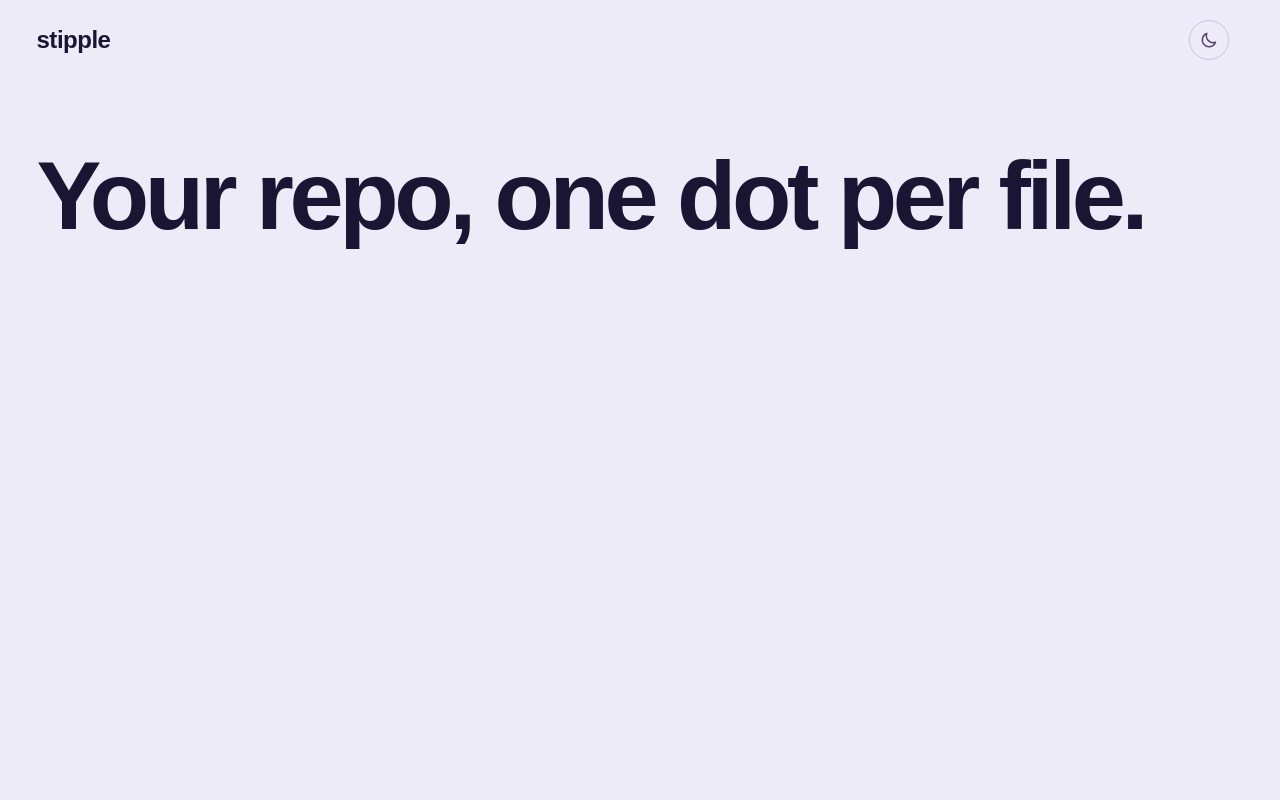
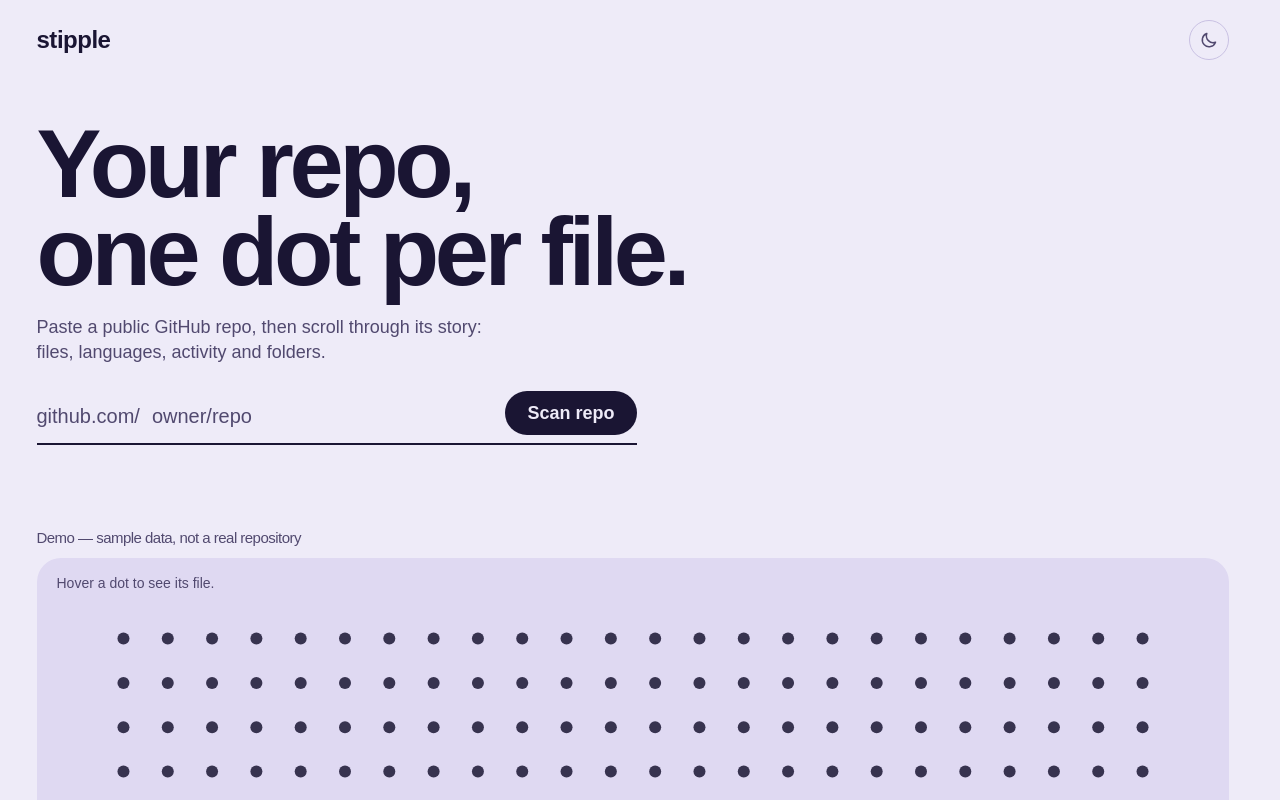
Before and after one commit to PranshuuShuklaa/Stipple, a Next.js app: page / in a window 1280 px wide. Shown: the top 800 px of the page. Built offline with nearby package versions, Linux system fonts and the light colour scheme; a web font is replaced by a local one.

Commit message:
Home page

```diff
--- a/src/app/dev/engine/client.tsx
+++ b/src/app/dev/engine/client.tsx
@@ -2,7 +2,7 @@
 
 import { useRef, useState } from 'react'
 import type { Scan } from '@/lib/types/scan'
-import { DotStage, type DotStageHandle } from '@/features/report/dot-stage'
+import { DotStage, type DotStageHandle } from '@/components/ui/dot-stage'
 import type { LayoutName } from '@/engine/renderer'
 
 interface DevEngineClientProps {
@@ -184,6 +184,7 @@ export function DevEngineClient({ scan }: DevEngineClientProps) {
         scan={scan}
         initialLayout={activeLayout}
         onLayoutChange={(l) => setActiveLayout(l)}
+        showDevOverlay
       />
 
       {/* Specifications & Layout Summary */}
--- /dev/null
+++ b/src/app/home.module.css
@@ -0,0 +1,29 @@
+/* Home page hero and demo section. Spacing numbers follow
+ * reference/repolens-reference.html (h1 margin 40/20, sub 46ch, story
+ * 48 px gap). The page itself carries no top padding: the headline sits
+ * 40 px under the header, and the demo stage must stay partly visible
+ * at 1280x720 without scrolling. */
+
+.headline {
+  margin: 40px 0 20px;
+}
+
+.sentence {
+  max-width: 46ch;
+  margin: 0 0 24px;
+  color: var(--dim);
+  font-size: 18px;
+  line-height: 1.4;
+}
+
+.demo {
+  margin-top: 48px;
+  padding-bottom: 96px;
+}
+
+.demoLabel {
+  margin: 0 0 10px;
+  color: var(--dim);
+  font-weight: 400;
+  line-height: 1.4;
+}
--- a/src/app/page.tsx
+++ b/src/app/page.tsx
@@ -1,9 +1,32 @@
+import { DotStage } from '@/components/ui/dot-stage'
+import { RepoForm } from '@/features/scan-form/repo-form'
+import { createScanFixture } from '../../tests/fixtures/scan-fixture'
+import styles from './home.module.css'
+
 export default function HomePage() {
+  const demoScan = createScanFixture('stipple/stipple')
+
   return (
     <div className="home">
       <div className="shell">
-        <h1 className="type-display heading">Your repo, one dot per file.</h1>
+        <h1 className={`${styles.headline} type-display`}>
+          Your repo, <br />one dot per file.
+        </h1>
+        <p className={styles.sentence}>
+          Paste a public GitHub repo, then scroll through its story: files, languages, activity and folders.
+        </p>
+        <RepoForm />
       </div>
+
+      <section className={`${styles.demo} shell`} aria-labelledby="demo-heading">
+        <h2 id="demo-heading" className={`${styles.demoLabel} type-small`}>
+          Demo — sample data, not a real repository
+        </h2>
+        <DotStage
+          scan={demoScan}
+          ariaLabel="Demo: a sample repository with 240 files, one dot per file"
+        />
+      </section>
     </div>
   )
 }
--- a/src/features/report/dot-stage.tsx
+++ b/src/components/ui/dot-stage.tsx
@@ -14,6 +14,8 @@ export interface DotStageProps {
   ariaLabel?: string
   initialLayout?: LayoutName
   onLayoutChange?: (layout: LayoutName) => void
+  /** Dev-only fps/tier/dot-count overlay (used by the /dev/engine stage). */
+  showDevOverlay?: boolean
 }
 
 export interface DotStageHandle {
@@ -29,7 +31,7 @@ function formatBytes(bytes: number): string {
 }
 
 export const DotStage = forwardRef<DotStageHandle, DotStageProps>(function DotStage(
-  { scan, className, ariaLabel = 'Repository file visualization as a field of dots', initialLayout = 'files', onLayoutChange },
+  { scan, className, ariaLabel = 'Repository file visualization as a field of dots', initialLayout = 'files', onLayoutChange, showDevOverlay = false },
   ref
 ) {
   const containerRef = useRef<HTMLDivElement>(null)
@@ -140,10 +142,10 @@ export const DotStage = forwardRef<DotStageHandle, DotStageProps>(function DotSt
 
   // Dev-only stats polling for the overlay; tier changes broadcast via onTierChange
   useEffect(() => {
-    if (!isDev) return
+    if (!isDev || !showDevOverlay) return
     const interval = window.setInterval(readEngineStats, 500)
     return () => window.clearInterval(interval)
-  }, [isDev, readEngineStats])
+  }, [isDev, showDevOverlay, readEngineStats])
 
   // Animate folder labels on entry
   useEffect(() => {
@@ -188,7 +190,7 @@ export const DotStage = forwardRef<DotStageHandle, DotStageProps>(function DotSt
       />
 
       {/* Dev-only quality overlay (fps, tier, dot count) */}
-      {isDev && stats && (
+      {isDev && showDevOverlay && stats && (
         <p className={styles.devOverlay} aria-hidden="true">
           {stats.fps !== null ? `${Math.round(stats.fps)} fps` : 'measuring…'} · tier{' '}
           {stats.tier ? stats.tier.label : '—'} · {stats.dotCount} dots
--- /dev/null
+++ b/src/features/scan-form/normalize.ts
@@ -0,0 +1,59 @@
+/**
+ * Parses the repo input field. Accepts `owner/repo` or a GitHub URL
+ * (`https://github.com/owner/repo`, with or without scheme, query,
+ * fragment, extra path segments).
+ * Returns null for anything that is not clearly a repo.
+ */
+
+export interface ParsedRepo {
+  owner: string
+  repo: string
+}
+
+const GITHUB_URL_PREFIX = /^(?:https?:\/\/)?(?:www\.)?github\.com(?=\/|$)/i
+
+/** GitHub owner names: letters and digits, single hyphens inside. */
+const OWNER_RE = /^[A-Za-z0-9](?:-?[A-Za-z0-9])*$/ // 39 max, checked in code
+/** GitHub repo names: letters, digits, dots, underscores, hyphens. */
+const REPO_RE = /^[A-Za-z0-9._-]+$/
+
+export function parseRepoInput(raw: string): ParsedRepo | null {
+  const value = raw.trim()
+  if (value.length === 0 || value.length > 2048) return null
+
+  let owner: string | undefined
+  let repo: string | undefined
+
+  const urlMatch = GITHUB_URL_PREFIX.exec(value)
+  if (urlMatch) {
+    let path = value.slice(urlMatch[0].length)
+    path = path.replace(/[?#].*$/, '')
+    path = path.replace(/\/+$/, '')
+    path = path.replace(/^\//, '')
+
+    let segments: string[]
+    try {
+      segments = decodeURIComponent(path).split('/')
+    } catch {
+      return null
+    }
+
+    if (segments.length < 2) return null
+    owner = segments[0]
+    repo = segments[1]
+  } else {
+    const parts = value.split('/')
+    if (parts.length !== 2) return null
+    owner = parts[0]
+    repo = parts[1]
+  }
+
+  if (!owner || !repo) return null
+  if (owner.length > 39) return null
+  if (repo.length > 100) return null
+  if (!OWNER_RE.test(owner)) return null
+  if (repo === '.' || repo === '..') return null
+  if (!REPO_RE.test(repo)) return null
+
+  return { owner, repo }
+}
--- /dev/null
+++ b/src/features/scan-form/repo-form.tsx
@@ -0,0 +1,62 @@
+'use client'
+
+import { useRef, useState, type FormEvent } from 'react'
+import { useRouter } from 'next/navigation'
+import { parseRepoInput } from './normalize'
+import styles from './scan-form.module.css'
+
+const EMPTY_MESSAGE = 'Type a repo first, like facebook/react.'
+const INVALID_MESSAGE = "That doesn't look like a GitHub repo. Use owner/repo, or paste the repo's URL."
+
+export function RepoForm() {
+  const router = useRouter()
+  const inputRef = useRef<HTMLInputElement>(null)
+  const [message, setMessage] = useState('')
+  const [invalid, setInvalid] = useState(false)
+
+  const handleSubmit = (event: FormEvent<HTMLFormElement>) => {
+    event.preventDefault()
+    const raw = inputRef.current?.value ?? ''
+    const parsed = parseRepoInput(raw)
+
+    if (!parsed) {
+      const isBlank = raw.trim().length === 0
+      setMessage(isBlank ? EMPTY_MESSAGE : INVALID_MESSAGE)
+      setInvalid(true)
+      inputRef.current?.focus()
+      return
+    }
+
+    setInvalid(false)
+    setMessage('')
+    router.push(`/scan/${parsed.owner}/${parsed.repo}`)
+  }
+
+  return (
+    <form className={styles.form} onSubmit={handleSubmit} noValidate>
+      <div className={styles.fieldRow}>
+        <label htmlFor="repo-input" className={styles.prefix}>
+          github.com/
+        </label>
+        <input
+          id="repo-input"
+          name="repo"
+          ref={inputRef}
+          type="text"
+          className={styles.input}
+          placeholder="owner/repo"
+          aria-invalid={invalid}
+          autoComplete="off"
+          autoCapitalize="none"
+          spellCheck={false}
+        />
+        <button type="submit" className={styles.button}>
+          Scan repo
+        </button>
+      </div>
+      <p className={styles.message} role="status" aria-live="polite">
+        {message}
+      </p>
+    </form>
+  )
+}
--- /dev/null
+++ b/src/features/scan-form/scan-form.module.css
@@ -0,0 +1,63 @@
+/* Repo input: an underline field with a github.com/ prefix and a pill
+ * button. Numbers follow reference/repolens-reference.html (2 px --fg
+ * underline, 20 px input text, 44 px pill, 12 px gap). */
+
+.form {
+  max-width: 600px;
+}
+
+.fieldRow {
+  display: flex;
+  align-items: center;
+  flex-wrap: wrap;
+  gap: 12px;
+  border-bottom: 2px solid var(--fg);
+}
+
+.prefix {
+  color: var(--dim);
+  font-size: 20px;
+  line-height: 1;
+  flex: none;
+  white-space: nowrap;
+}
+
+.input {
+  flex: 1;
+  min-width: 0;
+  background: none;
+  border: 0;
+  color: var(--fg);
+  font: inherit;
+  font-size: 20px;
+  padding: 12px 0;
+}
+
+.input::placeholder {
+  color: var(--dim);
+  opacity: 1;
+}
+
+.button {
+  background: var(--fg);
+  color: var(--bg);
+  border: 0;
+  border-radius: 999px;
+  height: 44px;
+  padding: 0 22px;
+  font-weight: 600;
+  margin-bottom: 6px;
+  transition: background-color var(--dur-fast, 180ms) linear;
+}
+
+.button:hover {
+  background: var(--c1);
+}
+
+.message {
+  min-height: 24px;
+  margin: 10px 0 0;
+  color: var(--dim);
+  font-size: 15px;
+  line-height: 1.4;
+}
--- a/src/styles/base.css
+++ b/src/styles/base.css
@@ -206,9 +206,3 @@ h3 {
     display: none;
   }
 }
-
-/* Home page */
-
-.home {
-  padding-top: clamp(48px, 9vh, 128px);
-}
```
Also changed, not shown: src/app/scan/[owner]/[repo]/page.tsx (added, +39 -0 lines), src/app/scan/[owner]/[repo]/scan.module.css (added, +23 -0 lines), src/components/ui/dot-stage.module.css (renamed from src/features/report/dot-stage.module.css), 1 other file (tests, documents, lock files or other folders).
